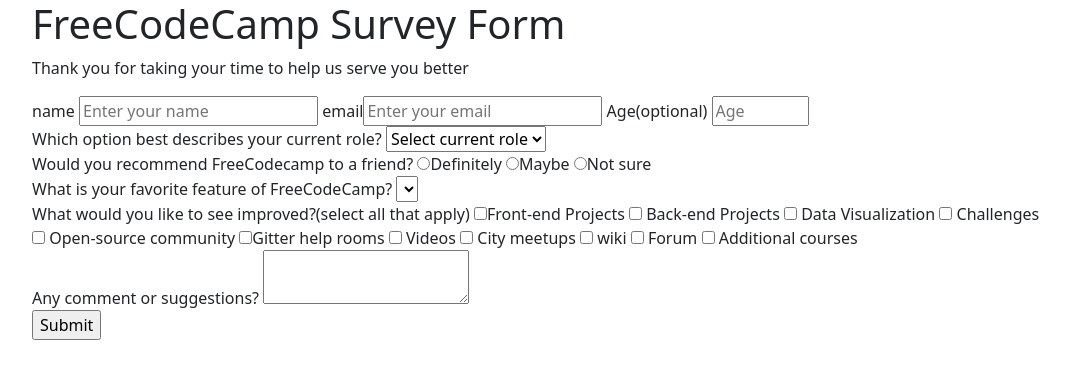
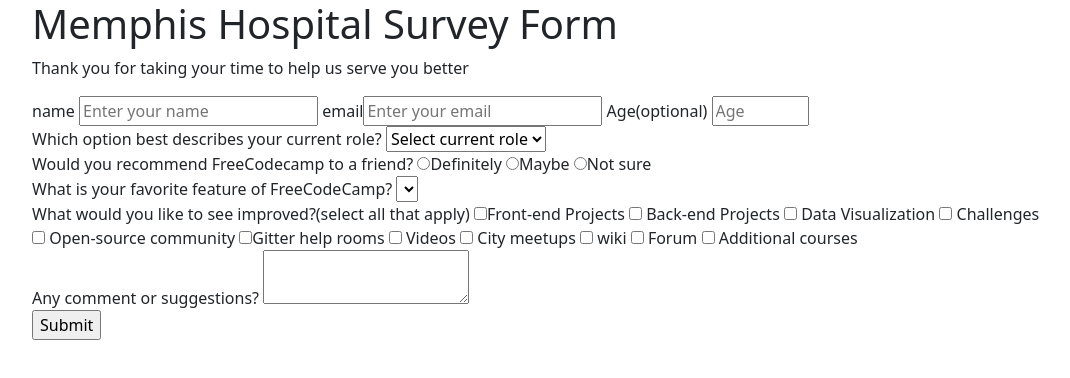
Before and after one commit to claudiahW/feedbacksurveyform, a plain HTML site: page index.html in a window 1280 px wide. Shown: the whole page, without its empty margins (50-1120 px from the left). Drawn offline with nearby package versions, Linux system fonts and the light colour scheme.

```diff
--- a/index.html
+++ b/index.html
@@ -1,6 +1,7 @@
 <!DOCTYPE html>
-<html>
+<html lang="en">
   <head>
+    <title>feedback survey</title>
     <meta charset="UTF-8">
     <meta name="viewport" content="width=device-width, initial-scale=1.0">
     <link href="https://cdn.jsdelivr.net/npm/bootstrap@5.3.2/dist/css/bootstrap.min.css" rel="stylesheet">
@@ -10,8 +11,11 @@
 
   <body>
     <div class="container">
-  <h1 id="title">FreeCodeCamp Survey Form</h2>
+    <div>
+  <h1 id="title">Memphis Hospital Survey Form</h2>
   <p id="description"> Thank you for taking your time to help us serve you better</p>
+</div>
+
   <form id="survey-form">
 
 <fieldset>
@@ -114,7 +118,6 @@
   </fieldset>
   <input id="submit" type="submit" value="Submit">
   </form>
-
+</div>
   </body>
-</div>
 </html>
```
